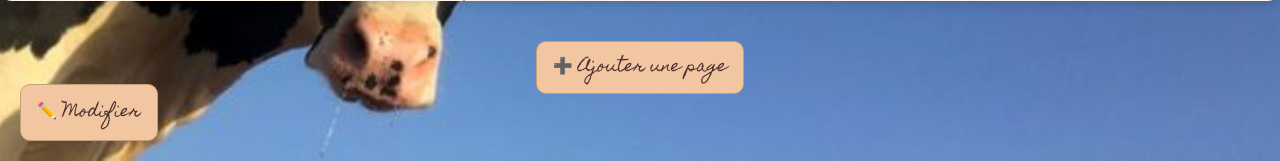
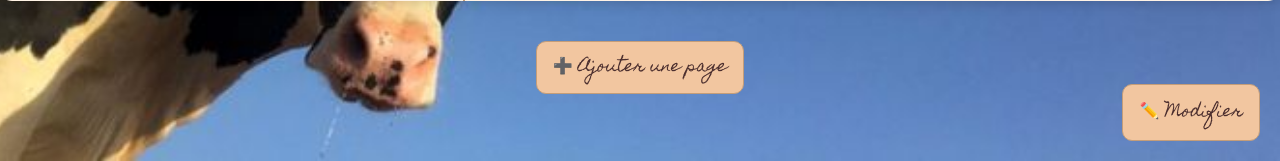
Before and after one commit to RobinLKK/projetisen, a PHP site: page /manjari/index.php?jour=0 in a window 1280 px wide. Shown: the part 639-800 px from the top of the page. Run offline with PHP 8.4, Linux system fonts and the light colour scheme; tables that the repository leaves empty or names only in its code hold one stand-in row (values such as "Sample post").

Commit message:
Update main.css

```diff
--- a/manjari/css/main.css
+++ b/manjari/css/main.css
@@ -180,7 +180,7 @@ input[type="file"] {
 #bouton-modifier {
     position: fixed;
     bottom: 20px;
-    left: 20px;
+    right: 20px;
     z-index: 1000;
     background-color: #f2c6a0;
     border: 1px solid #c49d79;
```
